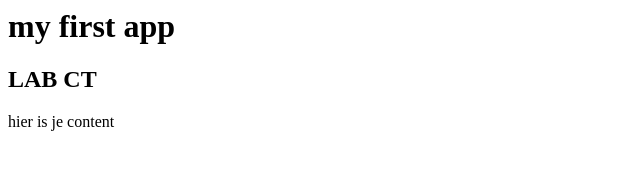
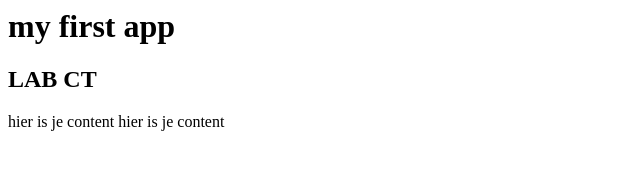
Before and after one commit to Sherryhub10/my-first-app, a plain HTML site: page index.html in a window 1280 px wide. Shown: the whole page, without its empty margins (0-640 px from the left). Drawn offline with Linux system fonts and the light colour scheme.

Commit message:
nieuwe content

```diff
--- a/index.html
+++ b/index.html
@@ -1,3 +1,4 @@
 <h1> my first app </h1>
 <h2>LAB CT</h2>
 <a>hier is je content</a>
+<a>hier is je content</a>
```
